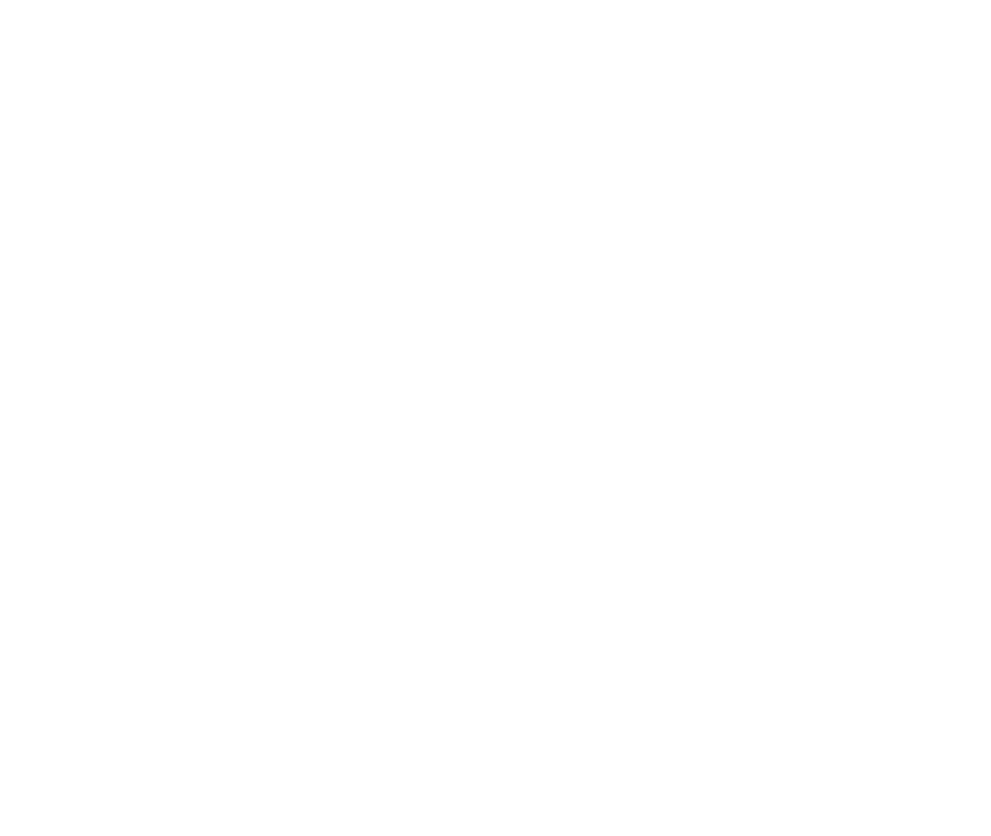
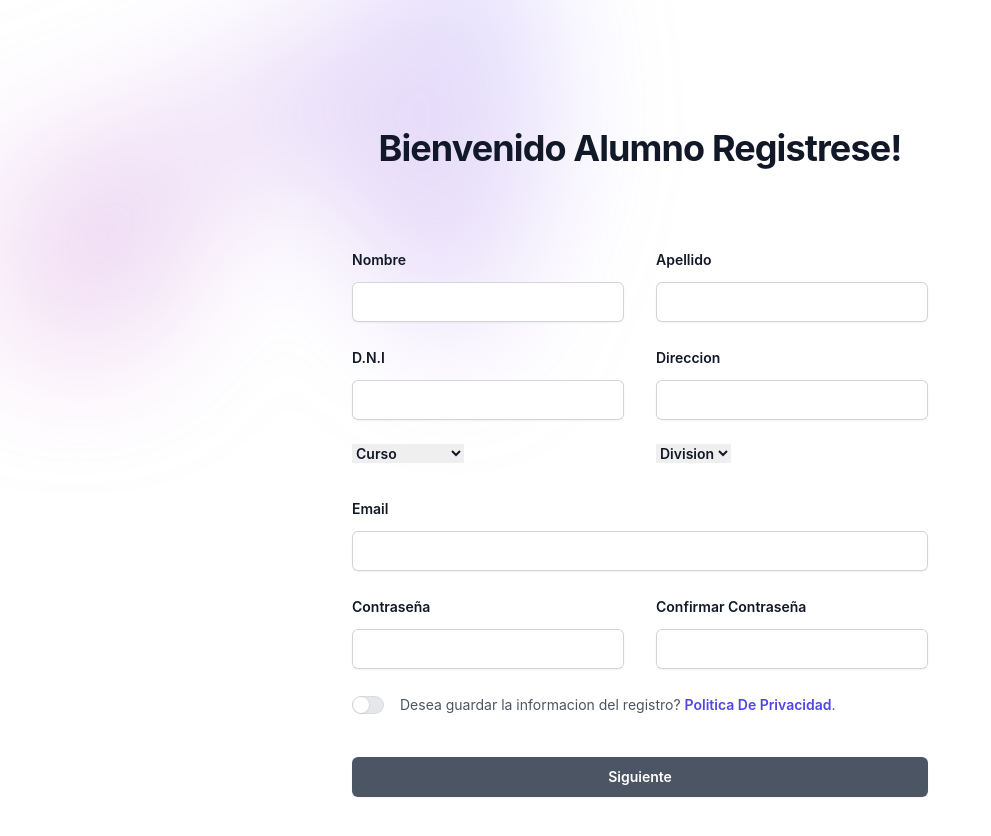
Before and after one commit to ReginaPescara/cuaderno-comunicaciones, a React (Create React App) app: page / in a window 1280 px wide. Shown: the top 836 px of the page, without its empty margins (0-991 px from the left). Before the commit the page ends 800 px from the top, so only its background shows below. Built offline with nearby package versions, Linux system fonts and the light colour scheme.

Commit message:
Modificando registro del alumno

```diff
--- a/src/App.js
+++ b/src/App.js
@@ -1,11 +1,10 @@
 import React from 'react';
 import './App.css';
 import Registrarse from './Componentes/Registrarse'
-import FondoDePantalla from './Componentes/FondoPantalla';
 
 function App(){
   return(
-    <FondoDePantalla></FondoDePantalla>
+    <Registrarse></Registrarse>
   )
   }
 export default App;
--- a/src/Componentes/Registrarse.jsx
+++ b/src/Componentes/Registrarse.jsx
@@ -37,7 +37,7 @@
         />
       </div>
       <div className="mx-auto max-w-2xl text-center">
-        <h2 className="text-3xl font-bold tracking-tight text-gray-900 sm:text-4xl">Registrarse</h2>
+        <h2 className="text-3xl font-bold tracking-tight text-gray-900 sm:text-4xl">Bienvenido Alumno Registrese!</h2>
       </div>
       <form action="#" method="POST" className="mx-auto mt-16 max-w-xl sm:mt-20">
         <div className="grid grid-cols-1 gap-x-8 gap-y-6 sm:grid-cols-2">
@@ -67,6 +67,62 @@
                 autoComplete="family-name"
                 className="block w-full rounded-md border-0 px-3.5 py-2 text-gray-900 shadow-sm ring-1 ring-inset ring-gray-300 placeholder:text-gray-400 focus:ring-2 focus:ring-inset focus:ring-indigo-600 sm:text-sm sm:leading-6"
               />
+            </div>
+          </div>
+          <div>
+            <label htmlFor="last-name" className="block text-sm font-semibold leading-6 text-gray-900">
+              D.N.I
+            </label>
+            <div className="mt-2.5">
+              <input
+                type="text"
+                name="last-name"
+                id="last-name"
+                autoComplete="family-name"
+                className="block w-full rounded-md border-0 px-3.5 py-2 text-gray-900 shadow-sm ring-1 ring-inset ring-gray-300 placeholder:text-gray-400 focus:ring-2 focus:ring-inset focus:ring-indigo-600 sm:text-sm sm:leading-6"
+              />
+            </div>
+          </div>
+          <div>
+            <label htmlFor="last-name" className="block text-sm font-semibold leading-6 text-gray-900">
+              Direccion
+            </label>
+            <div className="mt-2.5">
+              <input
+                type="text"
+                name="last-name"
+                id="last-name"
+                autoComplete="family-name"
+                className="block w-full rounded-md border-0 px-3.5 py-2 text-gray-900 shadow-sm ring-1 ring-inset ring-gray-300 placeholder:text-gray-400 focus:ring-2 focus:ring-inset focus:ring-indigo-600 sm:text-sm sm:leading-6"
+              />
+            </div>
+          </div>
+          <div>
+            <select name="curso" id="curso" className="block text-sm font-semibold leading-6 text-gray-900">
+              <option value="" className="block text-sm font-semibold leading-6 text-gray-900">Curso</option>
+              <option value="" className="block text-sm font-semibold leading-6 text-gray-900">Primer Año</option>
+              <option value="" className="block text-sm font-semibold leading-6 text-gray-900">Segundo Año</option>
+              <option value="" className="block text-sm font-semibold leading-6 text-gray-900">Tercer Año</option>
+              <option value="" className="block text-sm font-semibold leading-6 text-gray-900">Cuarto Año</option>
+              <option value="" className="block text-sm font-semibold leading-6 text-gray-900">Quinto Año</option>
+              <option value="" className="block text-sm font-semibold leading-6 text-gray-900">Sexto Año</option>
+            </select>
+            <div className="mt-2.5">
+            </div>
+          </div>
+          <div>
+            <select name="curso" id="curso" className="block text-sm font-semibold leading-6 text-gray-900">
+              <option value="" className="block text-sm font-semibold leading-6 text-gray-900">Division</option>
+              <option value="" className="block text-sm font-semibold leading-6 text-gray-900">1ro 1ra</option>
+              <option value="" className="block text-sm font-semibold leading-6 text-gray-900">1ro 2da</option>
+              <option value="" className="block text-sm font-semibold leading-6 text-gray-900">1ro 3ra</option>
+              <option value="" className="block text-sm font-semibold leading-6 text-gray-900">1ro 4ta</option>
+              <option value="" className="block text-sm font-semibold leading-6 text-gray-900">1ro 5ta</option>
+              <option value="" className="block text-sm font-semibold leading-6 text-gray-900">1ro 6ta</option>
+              <option value="" className="block text-sm font-semibold leading-6 text-gray-900">1ro 7ma</option>
+              <option value="" className="block text-sm font-semibold leading-6 text-gray-900">1ro 8va</option>
+            </select>
+            <div className="mt-2.5">
             </div>
           </div>
           <div className="sm:col-span-2">
```
